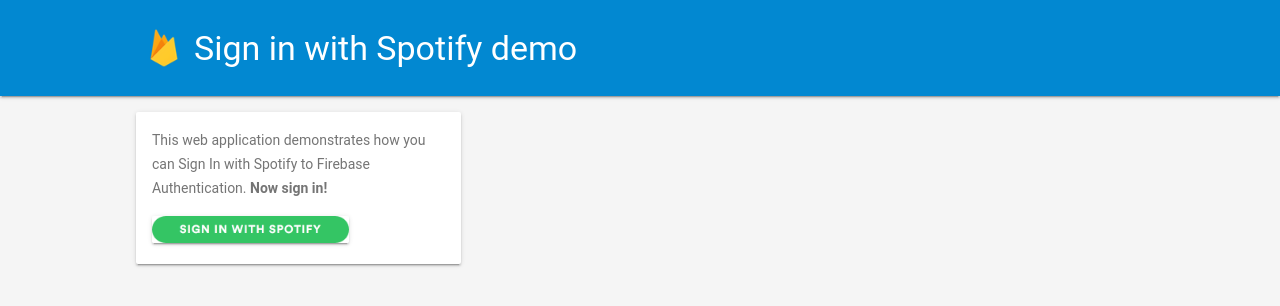
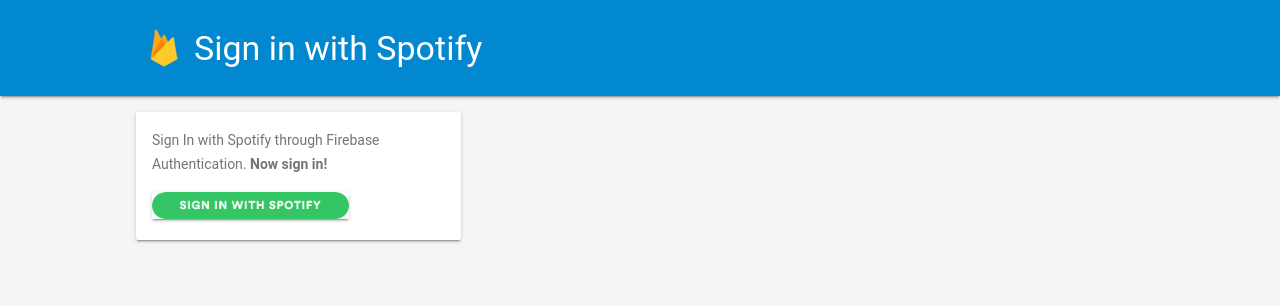
Before and after one commit to lewisnangle/music_agent, a website: page public/index.html in a window 1280 px wide. Drawn offline with nearby package versions, Linux system fonts and the light colour scheme; some packages are replaced by stand-ins of ours; no server answers.

Commit message:
spotify auth working

```diff
--- a/functions/index.js
+++ b/functions/index.js
@@ -18,8 +18,6 @@
 const functions = require('firebase-functions');
 const cookieParser = require('cookie-parser');
 const crypto = require('crypto');
-
-
 
 
 
--- a/public/index.html
+++ b/public/index.html
@@ -17,7 +17,7 @@
   <meta http-equiv="X-UA-Compatible" content="IE=edge">
   <meta name="description" content="Demonstrates of to authorize Firebase with Spotify auth using Firebase Functions">
   <meta name="viewport" content="width=device-width, initial-scale=1.0">
-  <title>Firebase Functions demo to Sign In with Spotify</title>
+  <title>Sign In with Spotify</title>
 
   <!-- Material Design Lite -->
   <link rel="stylesheet" href="https://fonts.googleapis.com/icon?family=Material+Icons">
@@ -33,7 +33,7 @@
   <header class="mdl-layout__header mdl-color-text--white mdl-color--light-blue-700">
     <div class="mdl-cell mdl-cell--12-col mdl-cell--12-col-tablet mdl-grid">
       <div class="mdl-layout__header-row mdl-cell mdl-cell--12-col mdl-cell--12-col-tablet mdl-cell--8-col-desktop">
-        <h3>Sign in with Spotify demo</h3>
+        <h3>Sign in with Spotify</h3>
       </div>
     </div>
   </header>
@@ -44,7 +44,7 @@
       <div id="demo-signed-out-card" class="mdl-card mdl-shadow--2dp mdl-cell">
         <div class="mdl-card__supporting-text mdl-color-text--grey-600">
           <p>
-            This web application demonstrates how you can Sign In with Spotify to Firebase Authentication.
+            Sign In with Spotify through Firebase Authentication.
             <strong>Now sign in!</strong>
           </p>
           <button id="demo-sign-in-button" class="mdl-color-text--grey-700 mdl-button--raised mdl-button mdl-js-button mdl-js-ripple-effect"></button>
```
